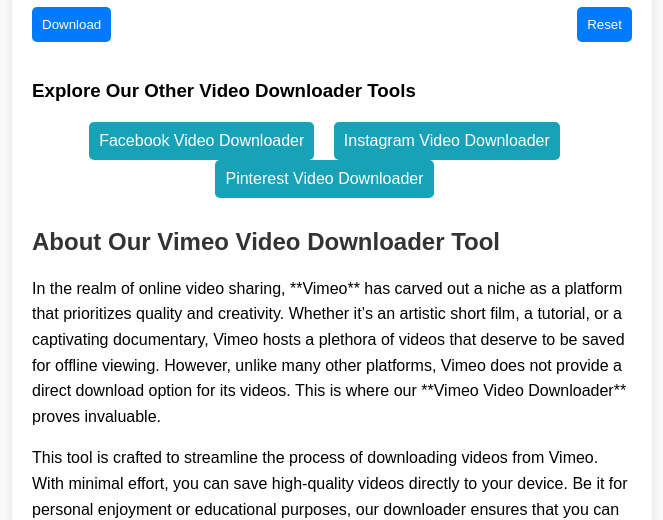
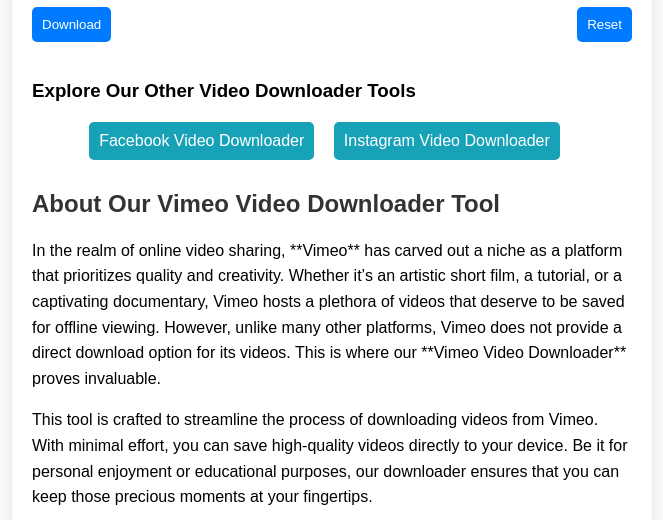
Before and after one commit to allvideodownload/vimeo-video-downloader, a plain HTML site: page index.html in a window 1280 px wide. Shown: the part 304-824 px from the top of the page, without its empty margins (308-971 px from the left). Drawn offline with Linux system fonts and the light colour scheme.

Commit message:
Update index.html

```diff
--- a/index.html
+++ b/index.html
@@ -43,8 +43,7 @@
         <div class="other-tools">
             <a href="/facebook-video-downloader" class="tool-link">Facebook Video Downloader</a>
             <a href="/instagram-video-downloader" class="tool-link">Instagram Video Downloader</a>
-            <a href="/pinterest-video-downloader" class="tool-link">Pinterest Video Downloader</a>
-        </div>
+            </div>
 
         <!-- Comprehensive Description Article -->
         <div class="description">
```
